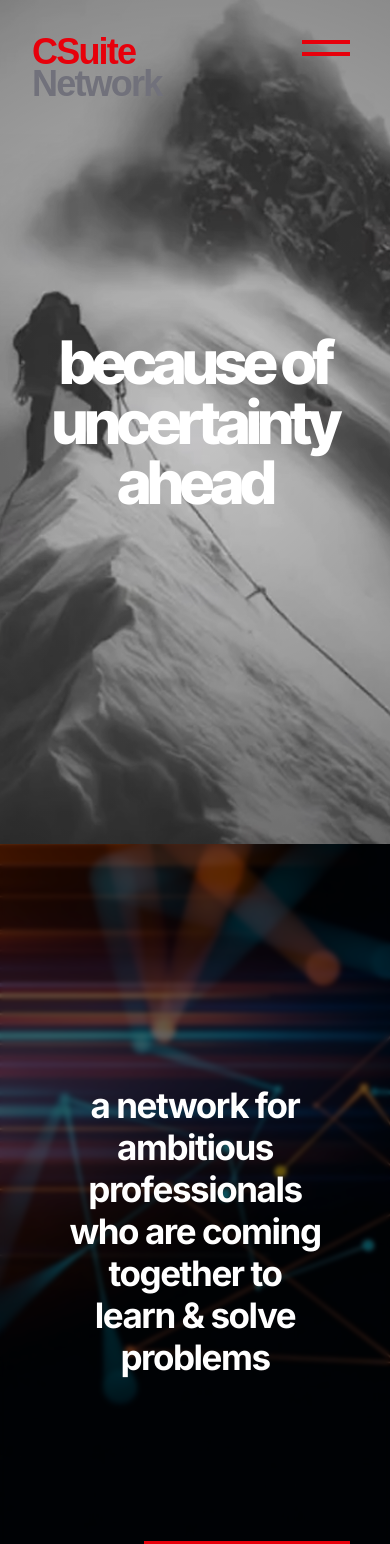
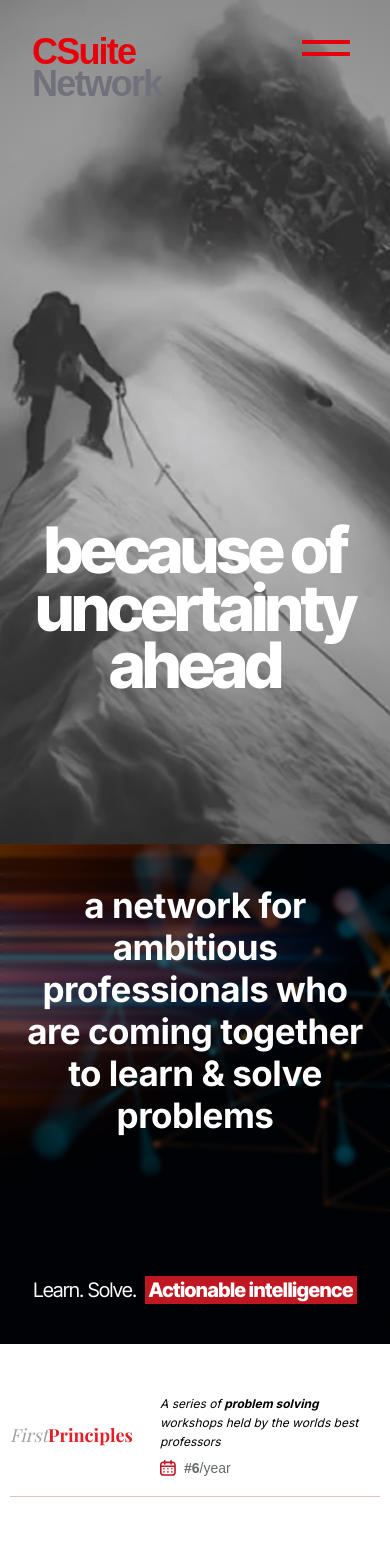
Before and after one commit to SRayyan555/pnjs, a Next.js app: page / in a window 390 px wide. Shown: the top 1544 px of the page. Built offline with nearby package versions, Linux system fonts and the light colour scheme.

Commit message:
responsive

```diff
--- a/components/Different.jsx
+++ b/components/Different.jsx
@@ -3,7 +3,7 @@ export default function Different() {
     <section id="different" className="bg-white py-[50px] md:py-[100px]">
       <div className="flex flex-col items-center">
 
-        <div className="w-full flex flex-col">
+        <div className="w-full flex flex-col ">
           {/* First Principles Row */}
           <div className="flex justify-center">
             <div className="md:px-[40px] w-full  md:mx-[60px] mx-[10px] justify-between  flex border-b border-[#E8BEC1] md:pb-[60px] pb-[20px]  items-center">
--- a/components/Hero.jsx
+++ b/components/Hero.jsx
@@ -13,13 +13,9 @@ export default function Hero() {
 
       {/* <Navbar /> */}
 
-      <div className="text-center z-10 px-4 flex items-center justify-center h-full">
+      <div className="z-10 px-8 md:pb-0 pb-[150px] flex items-end md:items-center justify-center h-full w-full max-w-7xl mx-auto">
         <h1
-          className="font-[family-name:var(--font-inter-display)] font-[800] md:text-[130px] text-[60px] leading-[100%] lowercase"
-          style={{
-            letterSpacing: "-4px",
-            textAlign: "center",
-          }}
+          className="font-[family-name:var(--font-inter-display)] font-[800] text-[64px] md:text-[130px] leading-[90%] md:leading-[100%] lowercase tracking-[-3px] md:tracking-[-4px] text-center"
         >
           because of <br />
           uncertainty <br />
--- a/components/Membership.jsx
+++ b/components/Membership.jsx
@@ -1,31 +1,31 @@
 export default function Membership() {
   return (
-    <section id="membership" className="py-[70px] bg-white flex flex-col items-center text-center">
-      <div className="max-w-[1280px] px-8 flex flex-col">
+    <section id="membership" className="py-[40px] md:py-[70px] bg-white flex flex-col items-center text-center">
+      <div className="max-w-[1280px] px-6 md:px-8 flex flex-col items-center">
         {/* Label */}
-        <span className="font-display font-medium text-[24px] md:text-[35px] text-[#A3A3A3] tracking-[-0.8px] leading-[110%] mb-[20px]">
+        <span className="font-display font-medium text-[22px] md:text-[35px] text-[#A3A3A3] tracking-[-0.8px] leading-[110%] mb-[20px]">
           Membership
         </span>
 
         {/* Main Heading */}
-        <h2 className="font-display font-semibold text-[42px] md:text-[72px] leading-[100%] tracking-[-1.5px] md:tracking-[-2.6px] text-[#333333] max-w-[1100px] mx-auto mb-[70px]">
+        <h2 className="font-display font-semibold text-[32px] md:text-[72px] leading-[110%] md:leading-[100%] tracking-[-1.5px] md:tracking-[-2.6px] text-[#333333] max-w-[1100px] mx-auto mb-[40px] md:mb-[70px]">
           A network of those professionals,<br className="hidden md:block" /> restless & eager to learn
         </h2>
 
         {/* Price and Note */}
-        <div className="flex flex-col gap-4 md:gap-6">
-          <h3 className="font-display font-medium text-[36px] md:text-[50px] leading-[100%] tracking-[-1px] md:tracking-[-2.6px] text-[#333333]">
+        <div className="flex flex-col gap-3 md:gap-6">
+          <h3 className="font-display font-medium text-[28px] md:text-[50px] leading-[100%] tracking-[-1px] md:tracking-[-2.6px] text-[#333333]">
             INR 2 lakhs + tax
           </h3>
-          <p className="font-display font-medium text-[20px] md:text-[28px] leading-[100%] text-[#666666] max-w-[850px] mx-auto">
+          <p className="font-display font-medium text-[16px] md:text-[28px] leading-[120%] md:leading-[100%] text-[#666666] max-w-[300px] md:max-w-[850px] mx-auto">
             Invoice can be issued to enterprise or individual, as preferred
           </p>
         </div>
 
         {/* Footer info */}
-        <div className="mt-[70px]">
-          <p className="font-inter font-medium text-[16px] md:text-[20px] text-[#333333] leading-[140%]">
-            Most events will be held in Mumbai <span className=" text-[#333333]">|</span> The year is 1st April to 31st March
+        <div className="mt-[60px] md:mt-[70px]">
+          <p className="font-inter font-medium text-[14px] md:text-[20px] text-[#333333] leading-[140%] max-w-[320px] md:max-w-none">
+            Most events will be held in Mumbai <span className="hidden md:inline">|</span> <br className="md:hidden" /> The year is 1st April to 31st March
           </p>
         </div>
       </div>
--- a/components/Tagline.jsx
+++ b/components/Tagline.jsx
@@ -1,6 +1,6 @@
 export default function Tagline() {
   return (
-    <section className="relative min-h-screen h-auto flex flex-col items-center justify-center text-white text-center px-[40px] overflow-hidden pt-[240px] pb-[100px]">
+    <section className="relative h-[500px] md:min-h-screen md:h-auto flex flex-col items-center justify-center md:justify-center text-white text-center px-4 md:px-[40px] overflow-hidden">
       {/* Background Image */}
       <div
         className="absolute inset-0 bg-cover bg-center z-0"
@@ -9,22 +9,22 @@ export default function Tagline() {
         <div className="absolute inset-0 bg-black/60 backdrop-blur-[2px]"></div>
       </div>
 
-      <div className=" relative z-10 flex flex-col gap-[163px]">
+      <div className="relative z-10 flex flex-col h-full items-center justify-center py-10 md:py-0 md:gap-[163px]">
         {/* Upper Tagline */}
-        <h2
-          className="font-[family-name:var(--font-inter)] font-[700] md:text-[66px] text-[35px] leading-[120%] tracking-[-1.46px] text-center"
-        >
-          a network for ambitious professionals <br />
-          who are coming together to <br />
-          learn & solve problems
-        </h2>
+        <div className="w-full max-w-[350px] md:max-w-none">
+          <h2
+            className="font-[family-name:var(--font-inter)] font-[700] text-[35px] md:text-[66px] leading-[120%] tracking-[-0.5px] md:tracking-[-1.46px] text-center"
+          >
+            a network for <br className="md:hidden" /> ambitious <br className="md:hidden" /> professionals who <br className="md:hidden" /> are coming together <br className="md:hidden" /> to learn & solve <br className="md:hidden" /> problems
+          </h2>
+        </div>
 
         {/* Lower Section Text */}
         <div
-          className="font-[family-name:var(--font-inter-display)] text-center tracking-[-0.5px]  font-[400] text-[20px] md:text-[50px] leading-[100%] flex items-center justify-center gap-4"
+          className="mt-auto md:mt-0 font-[family-name:var(--font-inter-display)] text-center tracking-[-0.5px] font-[400] text-[20px] md:text-[50px] leading-[100%] flex items-center justify-center gap-2 md:gap-4 w-full md:max-w-none"
         >
-          <span>Learn. Solve.</span>
-          <span className="bg-red-600 font-bold px-4 py-1 inline-block">
+          <span className="whitespace-nowrap">Learn. Solve.</span>
+          <span className="bg-[#C01823] font-bold px-1 md:px-3 py-1 inline-block whitespace-nowrap">
             Actionable intelligence
           </span>
         </div>
--- a/components/WhatWeAre.jsx
+++ b/components/WhatWeAre.jsx
@@ -3,7 +3,7 @@ export default function WhatWeAre() {
   const paragraphStyle = "font-inter font-medium text-[12px] md:text-[32px] leading-[130%] tracking-[0px] text-[#333333] text-center max-w-[540px] mx-auto";
 
   return (
-    <section id="what-we-are" className="md:pb-[100px] pb-[40px] bg-white flex flex-col items-center md:gap-[100px] gap-[50px] border-b border-[#67686B]">
+    <section id="what-we-are" className=" md:pb-[100px] pb-[40px] bg-white flex flex-col items-center md:gap-[100px] gap-[50px]">
       {/* What we are Section */}
       <div className="w-full max-w-[1280px] px-8 flex flex-col gap-[40px]">
         <h2 className={headingStyle}>What we are</h2>
```
Also changed, not shown: components/Firstprinciple.jsx (+16 -17 lines).
